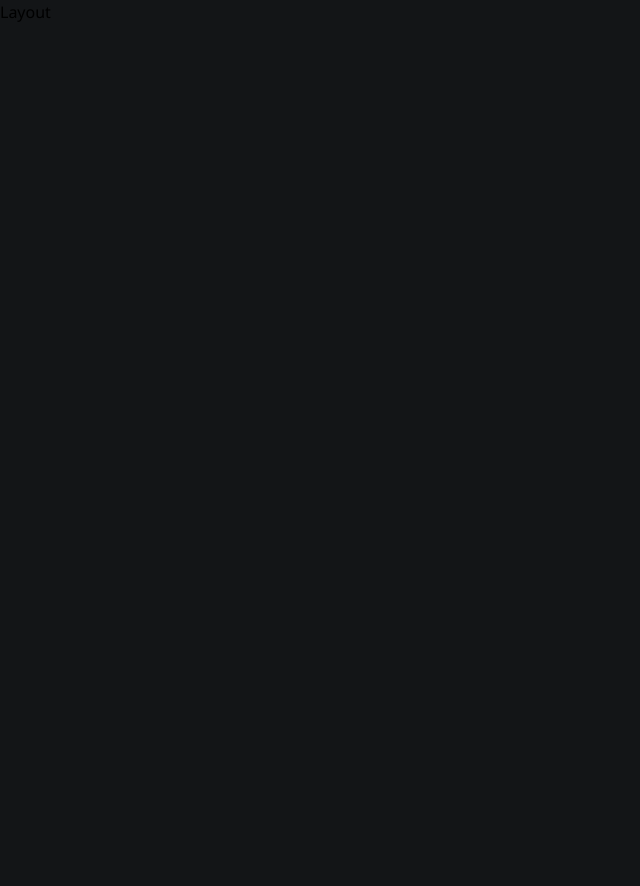
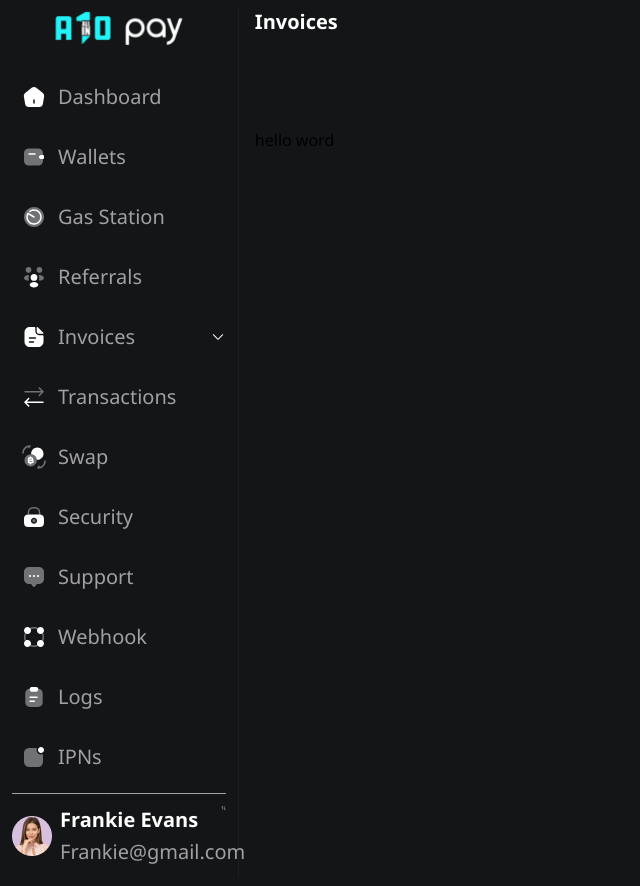
Before and after one commit to jafarmh/FLLTech, a React (Create React App) app in the folder app/: page / in a window 1280 px wide. Shown: the whole page, without its empty margins (0-640 px from the left). Before the commit the page ends 800 px from the top, so only its background shows below. Built offline with nearby package versions, Linux system fonts and the light colour scheme.

Commit message:
end of sidebar,header

```diff
--- /dev/null
+++ b/app/src/layout/Header.tsx
@@ -0,0 +1,17 @@
+import React from 'react'
+
+const Header = () => {
+    return (
+        <>
+            <div className="h-[80px]   flex flex-row">
+                <div className='text-[--white] text-xl'>
+                    <b>
+                    Invoices
+                    </b>
+                </div>
+            </div>
+        </>
+    )
+}
+
+export default Header
--- a/app/src/layout/index.tsx
+++ b/app/src/layout/index.tsx
@@ -1,9 +1,21 @@
+import Header from './Header'
 import React from 'react'
+import Sidebar from './sidebar'
 
-const Layout = ({children}:{children:React.ReactNode}) => {
-  return (
-    <div>Layout</div>
-  )
+const Layout = ({ children }: { children: React.ReactNode }) => {
+    return (
+        <>
+            <div className="w-full min-h-screen lg:flex lg:flex-row py-2">
+                <div className='w-[265px]  border-r border-r-[--border]'><Sidebar /></div>
+                <div className='px-4 lg:w-[90%] lg:mx-auto'>
+                    <Header />
+                    <div className="w-full mt-10">
+                        {children}
+                    </div>
+                </div>
+            </div>
+        </>
+    )
 }
 
 export default Layout
--- a/app/src/layout/sidebar/index.tsx
+++ b/app/src/layout/sidebar/index.tsx
@@ -1,11 +1,21 @@
 import DashboardIcon from '../../asset/img/icon/dashboard.svg'
 import GasIcon from '../../asset/img/icon/Gas.svg'
+import GrayLine from '../../components/GrayLine'
 import InvoiceIcon from '../../asset/img/icon/invoice.svg'
+import IpnIcon from '../../asset/img/icon/ipn.svg'
 import Logo from '../../asset/img/Logo.png'
+import LogsIcon from '../../asset/img/icon/log.svg'
 import MenuItem from './MenuItem'
 import MenuItems from './MenuItems'
 import ReferralsIcon from '../../asset/img/icon/referral.svg'
+import SecurityIcon from '../../asset/img/icon/security.svg'
+import SupportIcon from '../../asset/img/icon/support.svg'
+import SwapIcon from '../../asset/img/icon/swap.svg'
+import Transactions from '../../asset/img/icon/Transactions.svg'
+import TransactionsIcon from '../../asset/img/icon/TransactionsBulk.svg'
 import WalletIcon from '../../asset/img/icon/Wallet.svg'
+import WebhookIcon from '../../asset/img/icon/webhook.svg'
+import avatar from '../../asset/img/avatar/Ellipse 270.png'
 
 const Sidebar = () => {
 
@@ -17,12 +27,35 @@ const Sidebar = () => {
                 <div className='flex justify-center w-full'>
                     <img className='w-36' src={Logo} alt="Logo" />
                 </div>
-                <div className="flex flex-col ps-[20px] py-[12px] gap-y-[12px]">
+                <div className="flex flex-col px-[12px] py-[12px] gap-y-[12px]">
                     <MenuItem icon={DashboardIcon} title='Dashboard' />
                     <MenuItem icon={WalletIcon} title='Wallets' />
                     <MenuItem icon={GasIcon} title='Gas Station' />
                     <MenuItem icon={ReferralsIcon} title='Referrals' />
-                    <MenuItems icon={InvoiceIcon} title='Invoices' children={['Withdraw','Deposit']} />
+                    <MenuItems icon={InvoiceIcon} title='Invoices' children={['Withdraw', 'Deposit']} />
+                    <MenuItem icon={TransactionsIcon} title='Transactions' />
+                    <MenuItem icon={SwapIcon} title='Swap' />
+                    <MenuItem icon={SecurityIcon} title='Security' />
+                    <MenuItem icon={SupportIcon} title='Support' />
+                    <MenuItem icon={WebhookIcon} title='Webhook' />
+                    <MenuItem icon={LogsIcon} title='Logs' />
+                    <MenuItem icon={IpnIcon} title='IPNs' />
+                    <GrayLine />
+
+                    <div className="flex flex-row gap-x-4">
+                        <div className="flex flex-row gap-2 items-center">
+                            <img className='w-[40px] h-[40px] object-cover' src={avatar} alt="avatar" />
+                            <div className="flex flex-col gap-1">
+                                <b className='text-[--white]'>Frankie Evans</b>
+                                <span className='text-[--gray]'>Frankie@gmail.com</span>
+                            </div>
+                        </div>
+
+                        <div>
+                            <img src={Transactions} alt="Transactions" />
+                        </div>
+
+                    </div>
 
 
                 </div>
```
